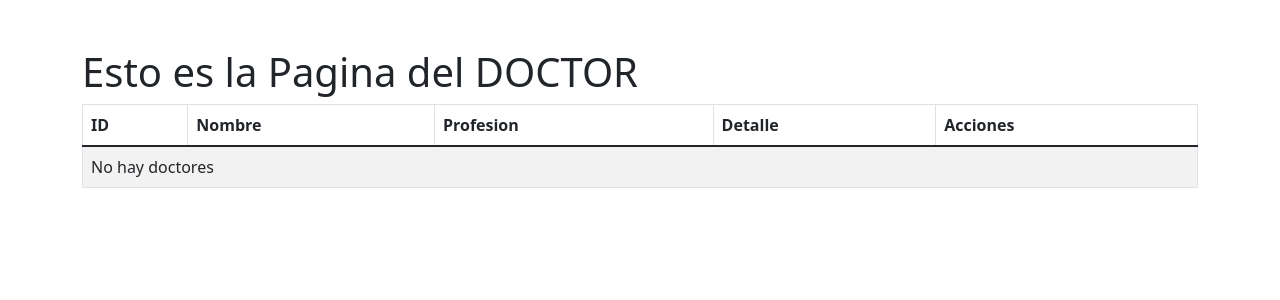
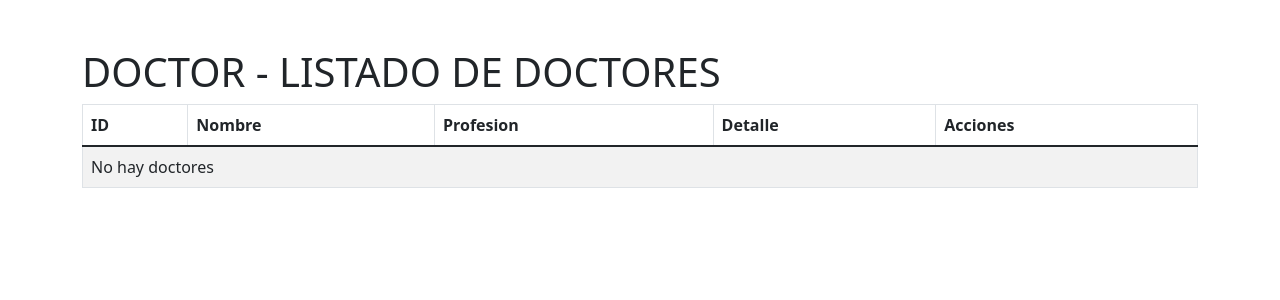
Before and after one commit to bridgecrew-perf6/python2111-django-deploy, a Django app: page /doctor/ in a window 1280 px wide. Shown: the part 56-356 px from the top of the page. Run offline with Django 3.2, Linux system fonts and the light colour scheme; data that the repository does not hold is empty.

Commit message:
se suben los cambios

```diff
--- a/doctor/templates/index.html
+++ b/doctor/templates/index.html
@@ -9,7 +9,7 @@
 <div class="container">
     <div class="row mt-5">
         <div class="col-md-12">
-            <h1>Esto es la Pagina del DOCTOR</h1>
+            <h1>DOCTOR - LISTADO DE DOCTORES</h1>
 
 
             <table class="table table-striped table-bordered">
```
